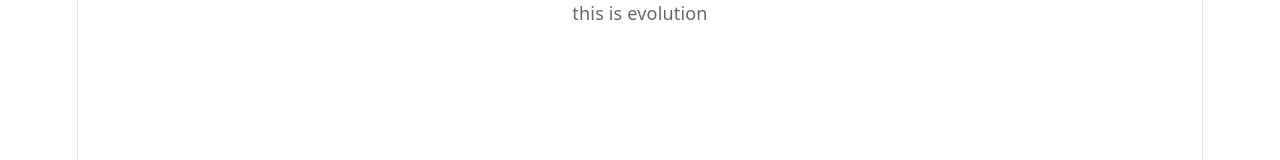
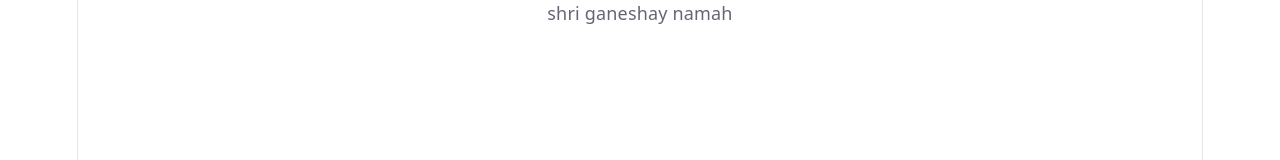
Before and after one commit to parasharvinay00/fullstackopen, a React (Vite) app in the folder part1/courseinfo/: page / in a window 1280 px wide. Shown: the top 160 px of the page. Built offline with nearby package versions, Linux system fonts and the light colour scheme.

Commit message:
fix: update greeting message in App component

```diff
--- a/part1/courseinfo/src/App.jsx
+++ b/part1/courseinfo/src/App.jsx
@@ -8,7 +8,7 @@ import './App.css'
 const App = () => {
   return (
     <div>
-      <p>this is evolution</p>
+      <p>shri ganeshay namah</p>
     </div>
   )
 }
```
